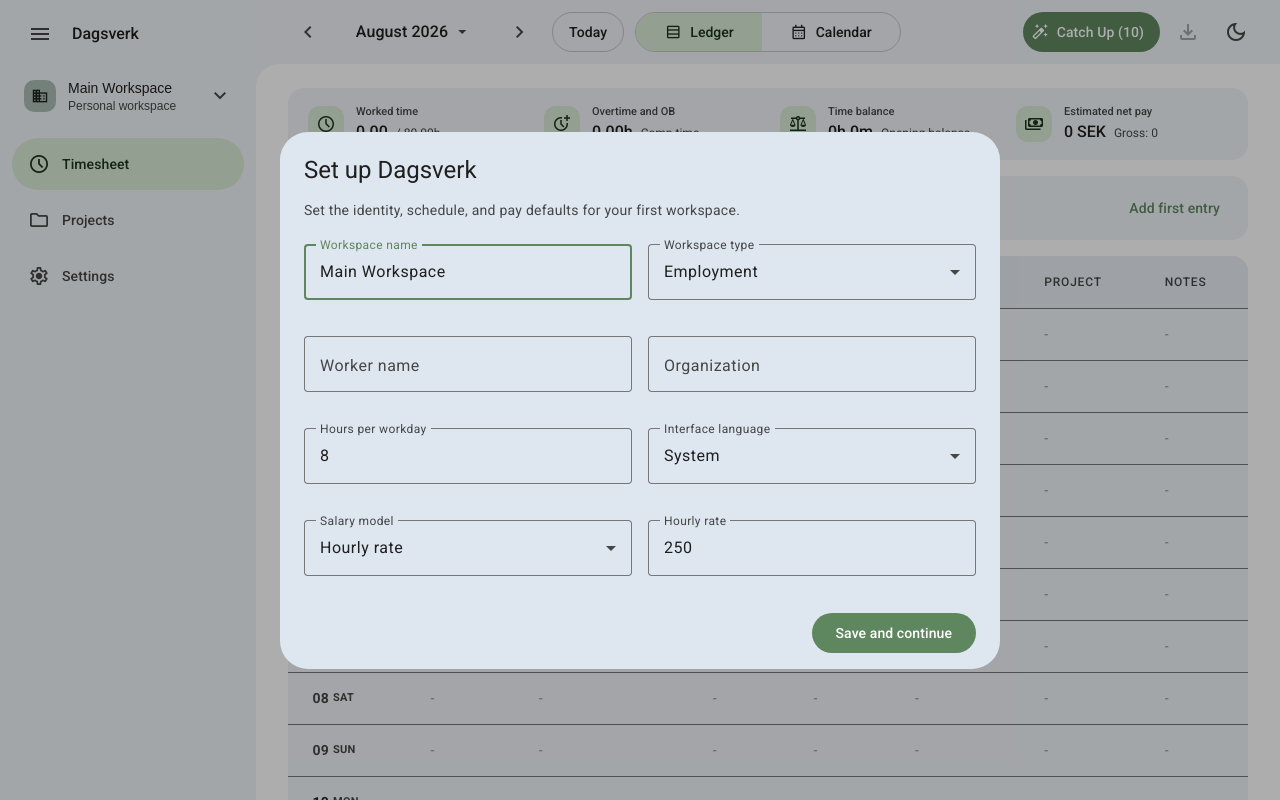
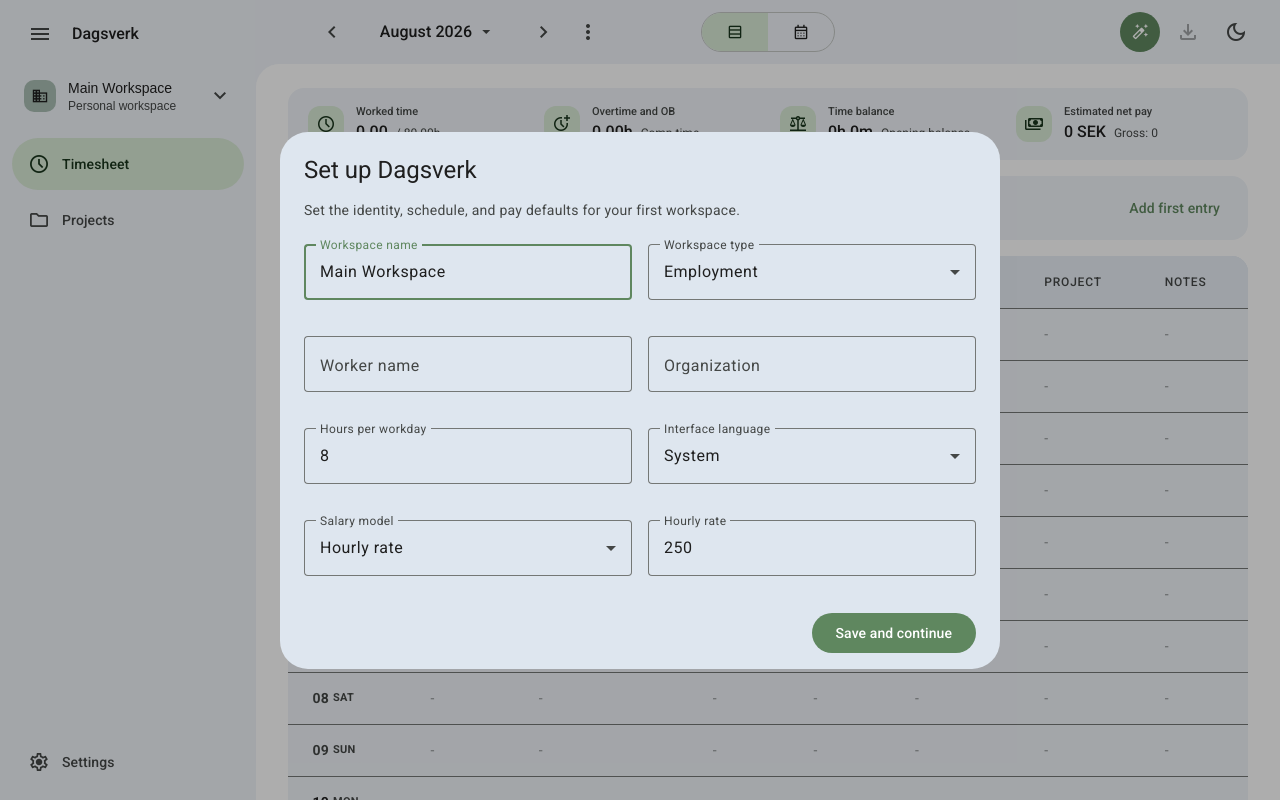
Before and after one commit to agneswd/Dagsverk, an Angular app: page /timesheet in a window 1280 px wide. Built offline with nearby package versions, Linux system fonts and the light colour scheme.

Commit message:
fix(ui): make desktop layout responsive

```diff
--- a/src/app/app.scss
+++ b/src/app/app.scss
@@ -1,5 +1,6 @@
 .app-shell-container {
-  width: 100vw;
+  width: 100%;
+  max-width: 100%;
   height: 100vh;
   background-color: var(--app-bg);
   overflow: hidden;
@@ -26,6 +27,7 @@
   overflow: hidden;
   background-color: var(--app-surface);
   transition: margin-left 180ms ease !important;
+  min-width: 0;
 }
 
 .app-shell-drawer ~ .app-shell-content {
@@ -42,4 +44,5 @@
   position: relative;
   background-color: var(--app-bg);
   border-radius: 24px 0 0 0;
+  min-width: 0;
 }
--- a/src/app/app.ts
+++ b/src/app/app.ts
@@ -1,4 +1,4 @@
-import { Component, effect, inject, signal } from '@angular/core';
+import { Component, DestroyRef, effect, inject, signal } from '@angular/core';
 import { CommonModule } from '@angular/common';
 import { FormsModule } from '@angular/forms';
 import { Router, RouterOutlet } from '@angular/router';
@@ -164,10 +164,20 @@
   public state = inject(AppStateService);
   private dialog = inject(MatDialog);
   private router = inject(Router);
+  private destroyRef = inject(DestroyRef);
   private setupOpened = false;
-  public sidebarCollapsed = signal(false);
+  private isNarrowWindow = window.innerWidth < 1200;
+  public sidebarCollapsed = signal(this.isNarrowWindow);
 
   public constructor() {
+    const handleResize = () => {
+      const isNarrowWindow = window.innerWidth < 1200;
+      if (isNarrowWindow && !this.isNarrowWindow) this.sidebarCollapsed.set(true);
+      this.isNarrowWindow = isNarrowWindow;
+    };
+    window.addEventListener('resize', handleResize);
+    this.destroyRef.onDestroy(() => window.removeEventListener('resize', handleResize));
+
     effect(() => {
       if (
         this.state.isInitialized() &&
--- a/src/app/features/month-workspace/day-editor/day-editor.component.scss
+++ b/src/app/features/month-workspace/day-editor/day-editor.component.scss
@@ -175,3 +175,38 @@
     flex: 0 0 128px;
   }
 }
+
+@container (max-width: 360px) {
+  .editor-header {
+    padding-inline: 16px 8px;
+  }
+
+  .editor-body {
+    padding: 16px;
+    gap: 16px;
+
+    .m3-status-toggle {
+      height: auto;
+      flex-direction: column;
+      border-radius: 20px;
+      overflow: hidden;
+
+      mat-button-toggle {
+        flex: 0 0 40px;
+      }
+    }
+
+    .time-range-grid {
+      grid-template-columns: 1fr;
+    }
+  }
+
+  .editor-footer {
+    gap: 4px;
+    padding-inline: 8px;
+
+    .save-btn {
+      flex-basis: 112px;
+    }
+  }
+}
--- a/src/app/features/month-workspace/month-workspace.component.scss
+++ b/src/app/features/month-workspace/month-workspace.component.scss
@@ -73,8 +73,9 @@
 
 // M3 400px Side Sheet
 .m3-day-editor-drawer {
-  width: 416px;
-  max-width: 90vw;
+  width: min(416px, 100%);
+  max-width: 100%;
+  container-type: inline-size;
   background-color: var(--app-surface-container-low);
   border: none;
   box-shadow: -4px 0 16px color-mix(in srgb, #000000 12%, transparent);
--- a/src/app/features/projects/projects.component.scss
+++ b/src/app/features/projects/projects.component.scss
@@ -74,7 +74,8 @@
   }
 
   .project-item-row {
-    display: flex;
+    display: grid;
+    grid-template-columns: 4px minmax(100px, 1fr) max-content;
     align-items: center;
     padding: 12px 16px;
     min-height: 64px;
@@ -83,6 +84,7 @@
     border: none;
     gap: 12px;
     transition: background-color 0.15s ease;
+    overflow: hidden;
 
     &:hover {
       background-color: var(--app-surface-container);
@@ -105,10 +107,14 @@
         display: flex;
         align-items: center;
         gap: 8px;
+        min-width: 0;
 
         .p-name {
           font-weight: 600;
           color: var(--app-on-surface);
+          overflow: hidden;
+          text-overflow: ellipsis;
+          white-space: nowrap;
         }
 
         .default-badge {
@@ -117,6 +123,7 @@
           padding: 4px 8px;
           border-radius: 10px;
           font-weight: 500;
+          flex-shrink: 0;
         }
       }
 
@@ -129,6 +136,7 @@
       display: flex;
       align-items: center;
       gap: 4px;
+      flex-shrink: 0;
 
       .action-text-btn {
         height: 40px;
--- a/src/app/layout/header/header.component.html
+++ b/src/app/layout/header/header.component.html
@@ -83,11 +83,12 @@
             [matMenuTriggerFor]="monthActionsMenu"
             aria-label="Month actions"
             matTooltip="Month actions"
+            class="month-actions-btn"
           >
             <mat-icon>more_vert</mat-icon>
           </button>
 
-          <mat-menu #monthActionsMenu="matMenu">
+          <mat-menu #monthActionsMenu="matMenu" class="m3-action-menu">
             <button mat-menu-item (click)="onFillMonth()">
               <mat-icon>playlist_add</mat-icon>
               <span>Fill normal workdays</span>
@@ -125,11 +126,11 @@
         >
           <mat-button-toggle [value]="MonthViewPreference.Ledger">
             <mat-icon class="toggle-icon">table_rows</mat-icon>
-            <span>Ledger</span>
+            <span class="toggle-label">Ledger</span>
           </mat-button-toggle>
           <mat-button-toggle [value]="MonthViewPreference.Calendar">
             <mat-icon class="toggle-icon">calendar_month</mat-icon>
-            <span>Calendar</span>
+            <span class="toggle-label">Calendar</span>
           </mat-button-toggle>
         </mat-button-toggle-group>
       </div>
@@ -148,7 +149,7 @@
             matTooltip="Review unlogged past workdays"
           >
             <mat-icon>auto_fix_high</mat-icon>
-            <span>Catch Up ({{ state.missingDaysCount() }})</span>
+            <span class="catchup-label">Catch Up ({{ state.missingDaysCount() }})</span>
           </button>
         }
       </div>
--- a/src/app/layout/header/header.component.scss
+++ b/src/app/layout/header/header.component.scss
@@ -1,3 +1,9 @@
+:host {
+  display: block;
+  min-width: 0;
+  container-type: inline-size;
+}
+
 .app-top-toolbar {
   display: grid;
   grid-template-columns: 1fr auto 1fr;
@@ -10,6 +16,7 @@
   user-select: none;
   z-index: 10;
   box-sizing: border-box;
+  min-width: 0;
 
   &.route-header {
     position: relative;
@@ -32,6 +39,8 @@
 
   &:not(.route-header) {
     position: relative;
+    grid-template-columns: minmax(max-content, 1fr) auto minmax(max-content, 1fr);
+    overflow: hidden;
 
     .toolbar-right {
       grid-column: 3;
@@ -51,16 +60,13 @@
 }
 
 .timesheet-controls-plane {
-  position: absolute;
-  inset: 0;
-  display: grid;
-  grid-template-columns: 1fr auto 1fr;
-  align-items: center;
-  transition: margin-right 0.4s cubic-bezier(0.25, 0.8, 0.25, 1);
+  display: contents;
 
   .toolbar-left {
-    position: absolute;
-    left: max(32px, calc((100% - 1280px) / 2));
+    position: static;
+    grid-column: 1;
+    justify-self: start;
+    margin-left: max(32px, calc((100cqw - 1280px) / 2));
   }
 
   .toolbar-center {
@@ -78,7 +84,11 @@
 
 @media (min-width: 1600px) {
   .app-top-toolbar.editor-open .timesheet-controls-plane {
-    margin-right: 416px;
+    .toolbar-left,
+    .toolbar-center {
+      transform: translateX(-208px);
+      transition: transform 0.4s cubic-bezier(0.25, 0.8, 0.25, 1);
+    }
   }
 }
 
@@ -287,3 +297,99 @@
     color: inherit;
   }
 }
+
+// The drawer reduces the header's usable width without changing viewport breakpoints.
+@container (max-width: 1240px) {
+  .app-top-toolbar:not(.route-header) {
+    .toolbar-center .m3-view-toggle mat-button-toggle {
+      padding-inline: 12px;
+
+      .toggle-icon {
+        margin-right: 0;
+      }
+
+      .toggle-label {
+        display: none;
+      }
+    }
+
+    .toolbar-right .catchup-btn {
+      width: 40px;
+      min-width: 40px;
+      padding: 0;
+
+      mat-icon {
+        margin: 0;
+      }
+
+      .catchup-label {
+        display: none;
+      }
+    }
+  }
+}
+
+@container (max-width: 1080px) {
+  .app-top-toolbar:not(.route-header) .today-btn {
+    display: none;
+  }
+}
+
+@container (max-width: 880px) {
+  .app-top-toolbar:not(.route-header) {
+    padding-inline: 16px;
+
+    .timesheet-controls-plane .toolbar-left {
+      margin-left: 16px;
+    }
+
+    .month-navigator {
+      gap: 0;
+
+      .month-selector-btn {
+        width: 132px;
+        padding-inline: 8px;
+      }
+
+      .nav-arrow-btn,
+      .month-actions-btn {
+        width: 40px;
+        height: 40px;
+        padding: 8px;
+      }
+    }
+  }
+}
+
+@container (max-width: 740px) {
+  .app-top-toolbar:not(.route-header) .catchup-slot {
+    display: none;
+  }
+}
+
+@container (max-width: 680px) {
+  .app-top-toolbar:not(.route-header) .month-actions-btn {
+    display: none;
+  }
+}
+
+@container (max-width: 640px) {
+  .app-top-toolbar:not(.route-header) > .toolbar-right > button[mat-icon-button] {
+    display: none;
+  }
+}
+
+@container (max-width: 560px) {
+  .app-top-toolbar:not(.route-header) {
+    .nav-arrow-btn,
+    .export-action {
+      display: none;
+    }
+  }
+}
+
+@container (max-width: 420px) {
+  .app-top-toolbar:not(.route-header) .toolbar-center {
+    display: none;
+  }
+}
--- a/src/app/layout/sidebar/sidebar.component.scss
+++ b/src/app/layout/sidebar/sidebar.component.scss
@@ -246,5 +246,10 @@
         color: var(--app-on-secondary-container);
       }
     }
+
+    &:last-child {
+      margin-top: auto;
+      margin-bottom: 12px;
+    }
   }
 }
--- a/src/styles.scss
+++ b/src/styles.scss
@@ -228,6 +228,37 @@
 
   .mat-mdc-menu-item-text {
     width: 100%;
+  }
+}
+
+.mat-mdc-menu-panel.m3-action-menu {
+  min-width: 240px;
+
+  .mat-mdc-menu-content {
+    padding: 8px;
+  }
+
+  .mat-mdc-menu-item {
+    min-height: 48px;
+    padding-inline: 12px;
+    border-radius: 8px;
+
+    mat-icon {
+      display: grid;
+      place-items: center;
+      flex: 0 0 24px;
+      width: 24px;
+      height: 24px;
+      margin: 0 12px 0 0;
+      font-size: 24px;
+      line-height: 24px;
+    }
+
+    .mat-mdc-menu-item-text {
+      display: flex;
+      align-items: center;
+      line-height: 20px;
+    }
   }
 }
 
```
Also changed, not shown: src/app/layout/header/header.component.ts (+7 -3 lines).
